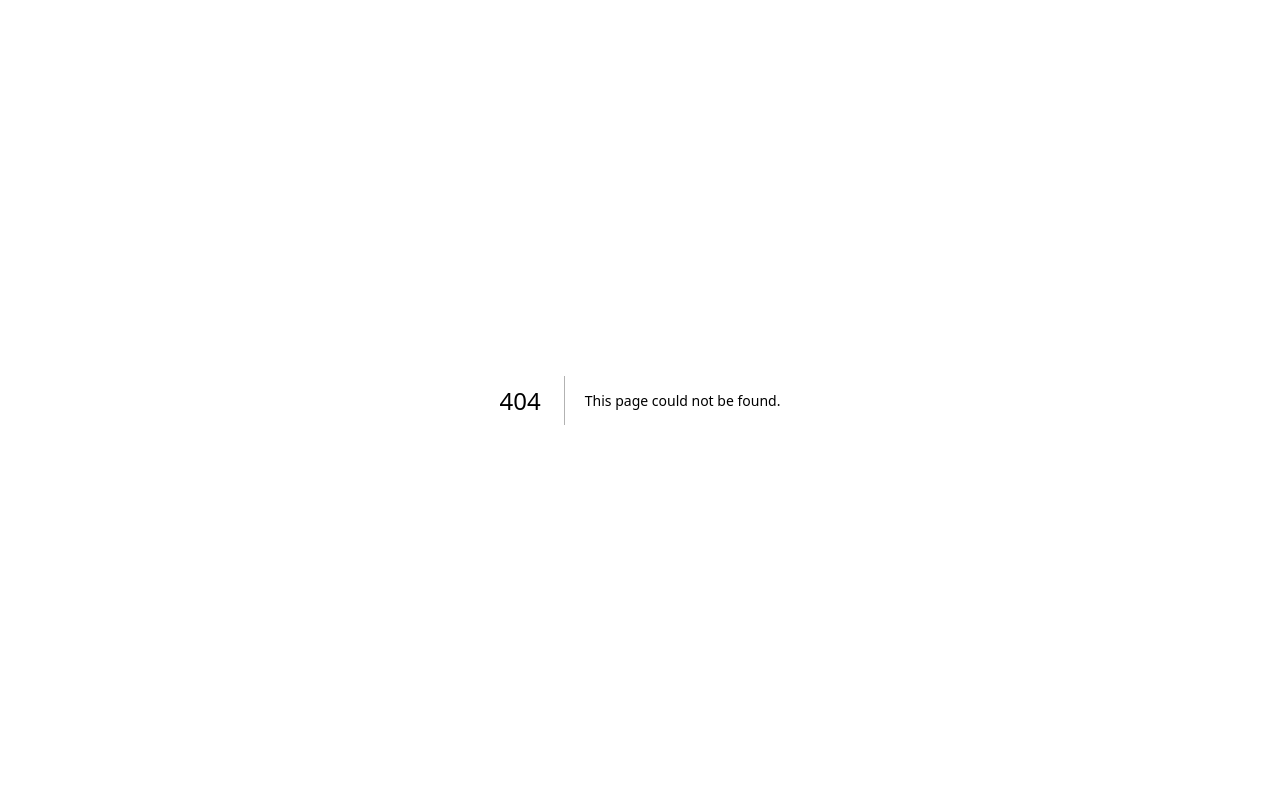
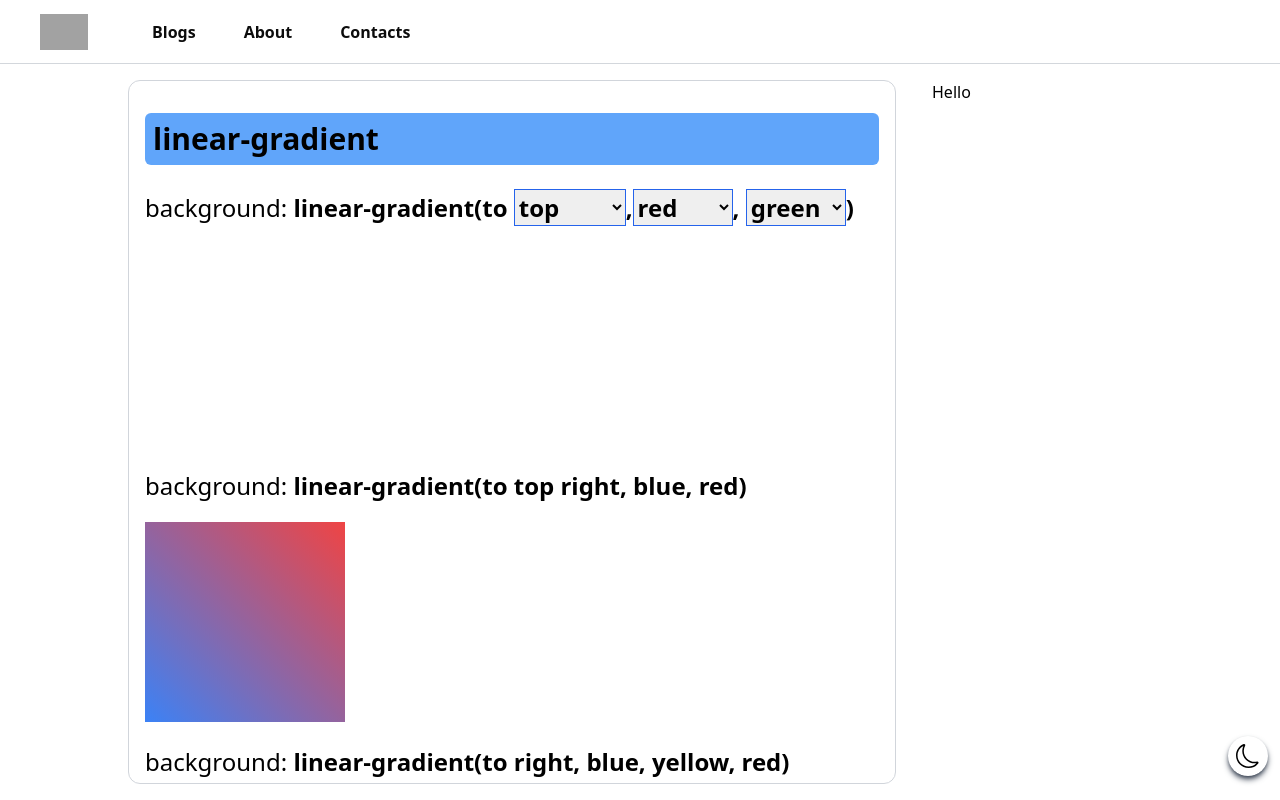
Before and after one commit to iamshiv007/NextJS-Portfolio, a Next.js app: page /posts/linear-gradient in a window 1280 px wide. Before the commit this address had no page. Built offline with nearby package versions, Linux system fonts and the light colour scheme; grey boxes are pictures that could not be loaded.

Commit message:
linear-gradient

```diff
--- a/components/blogData.jsx
+++ b/components/blogData.jsx
@@ -55,4 +55,11 @@ export const blogs = [
     linkName: "object-fit",
     date: "June 6, 2023",
   },
+  {
+    name: "linear-gradient",
+    imageUrl:
+      "https://webdesign-trends.net/wp/wp-content/uploads/2020/05/object-fit-tate02-1024x697.png",
+    linkName: "linear-gradient",
+    date: "June 7, 2023",
+  },
 ];
--- /dev/null
+++ b/pages/posts/linear-gradient.jsx
@@ -0,0 +1,98 @@
+import Navbar from "@/components/Navbar";
+import Theme from "@/components/Theme";
+import ThemeBtn from "@/components/ThemeBtn";
+import Head from "next/head";
+import React, { Fragment, useState } from "react";
+
+const LinearGradient = () => {
+  const [dire1, setDire1] = useState("t");
+  const [color1, setColor1] = useState("red");
+  const [color2, setColor2] = useState("green");
+
+  return (
+    <Fragment>
+      <Head>
+        <title>linear-gradient</title>
+      </Head>
+
+      <Theme>
+        <Navbar />
+
+        <ThemeBtn />
+
+        <div className="layoutContainer">
+          <div className="layoutBox1">
+            <h1 className="text-3xl font-bold mt-4 bg-blue-400 dark:bg-blue-800 p-2 rounded-md">
+              linear-gradient
+            </h1>
+
+            <div className="text-2xl pb-2 mt-6 mb-3">
+              background:{" "}
+              <strong>
+                linear-gradient(to{" "}
+                <select
+                  value={dire1}
+                  name="dire1"
+                  id=""
+                  onChange={(e) => setDire1(e.target.value)}
+                  className="border border-solid border-blue-600 dark:bg-black"
+                >
+                  <option value="t">top</option>
+                  <option value="l">left</option>
+                  <option value="r">right</option>
+                  <option value="b">bottom</option>
+                </select>
+                ,
+                <select
+                  value={color1}
+                  name="color1"
+                  id=""
+                  onChange={(e) => setColor1(e.target.value)}
+                  className="border border-solid border-blue-600 dark:bg-black"
+                >
+                  <option value="red">red</option>
+                  <option value="yellow">yellow</option>
+                  <option value="green">green</option>
+                  <option value="pink">pink</option>
+                </select>
+                ,{" "}
+                <select
+                  value={color2}
+                  name="color2"
+                  id=""
+                  onChange={(e) => setColor2(e.target.value)}
+                  className="border border-solid border-blue-600 dark:bg-black"
+                >
+                  <option value="red">red</option>
+                  <option value="yellow">yellow</option>
+                  <option value="green">green</option>
+                  <option value="pink">pink</option>
+                </select>
+                )
+              </strong>
+            </div>
+            <div
+              className={`h-[200px] w-[200px] bg-gradient-to-${dire1} from-[${color1}] to-[${color2}]`}
+            ></div>
+
+            <p className="text-2xl pb-2 mt-6 mb-3">
+              background:{" "}
+              <strong>linear-gradient(to top right, blue, red)</strong>
+            </p>
+            <div className="h-[200px] w-[200px] bg-gradient-to-tr from-blue-500 to-red-500"></div>
+
+            <p className="text-2xl pb-2 mt-6 mb-3">
+              background:{" "}
+              <strong>linear-gradient(to right, blue, yellow, red)</strong>
+            </p>
+            <div className="h-[200px] w-[200px] bg-gradient-to-r from-blue-500 via-yellow-500 to-red-500"></div>
+          </div>
+
+          <div className="layoutBox2">Hello</div>
+        </div>
+      </Theme>
+    </Fragment>
+  );
+};
+
+export default LinearGradient;
```
